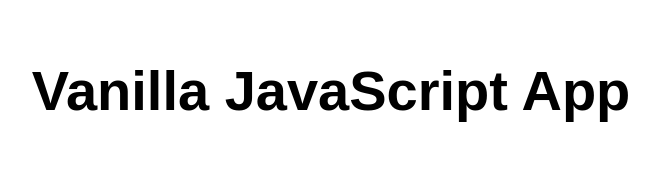
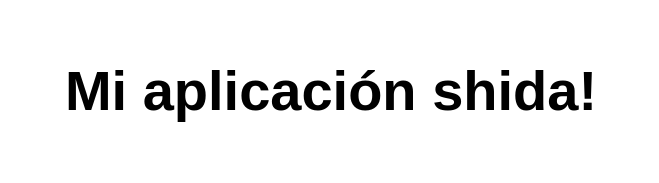
Before and after one commit to adrianp16-afk/my-first-repo, a website: page src/index.html in a window 1280 px wide. Shown: the whole page, without its empty margins (309-968 px from the left). Drawn offline with Linux system fonts and the light colour scheme.

Commit message:
//volví a cambiar el nombre

```diff
--- a/src/index.html
+++ b/src/index.html
@@ -5,12 +5,12 @@
   <meta charset="UTF-8">
   <meta name="viewport" content="width=device-width, initial-scale=1.0">
   <link rel="stylesheet" href="styles.css">
-  <title>Vanilla JavaScript App</title>
+  <title>Mi aplicación shida!</title>
 </head>
 
 <body>
   <main>
-    <h1>Vanilla JavaScript App</h1>
+    <h1>Mi aplicación shida!</h1>
   </main>
 </body>
 
```
